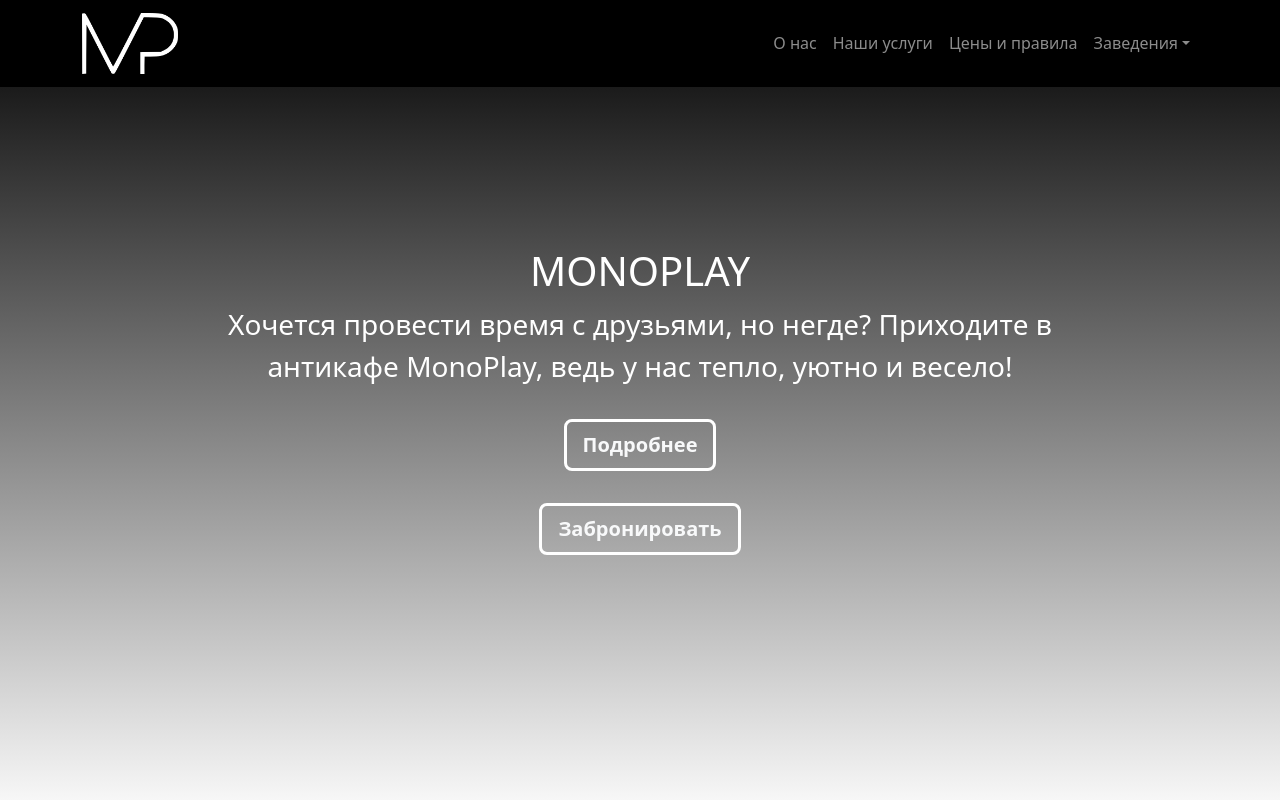
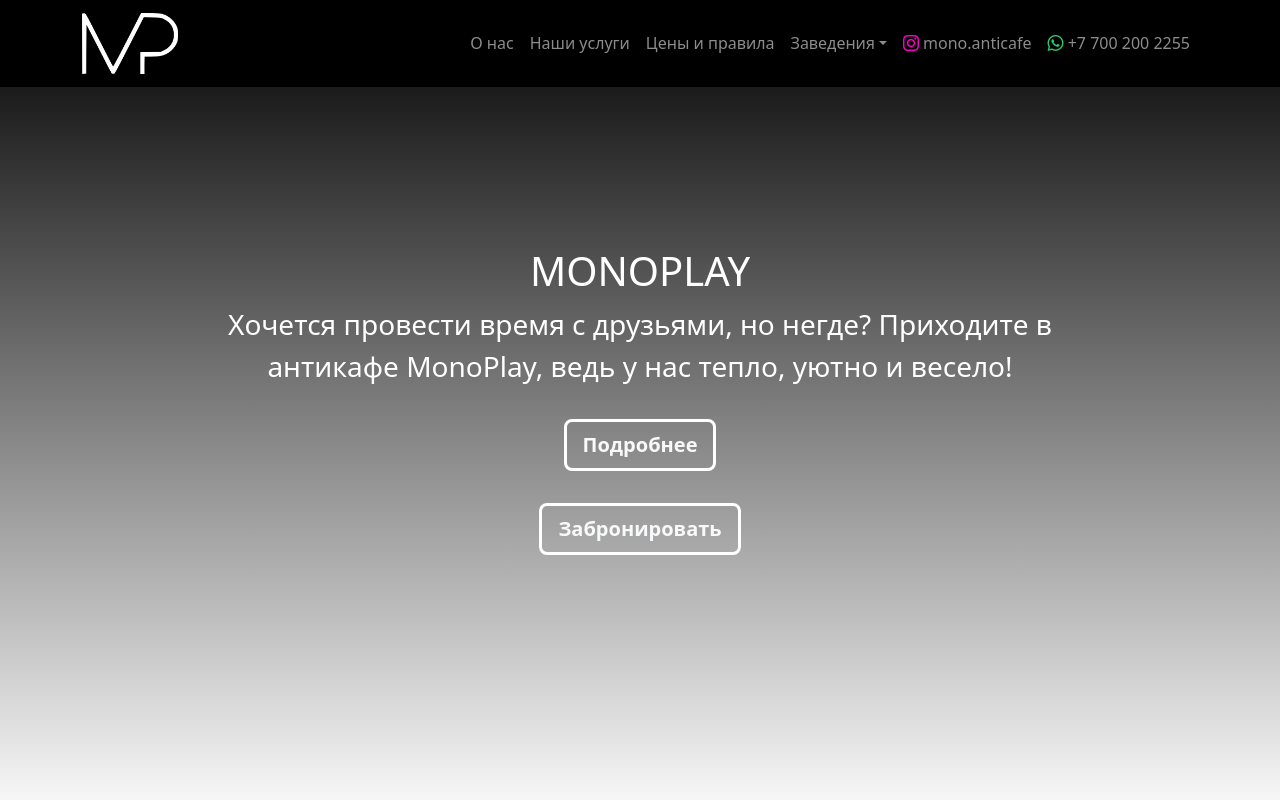
Before and after one commit to sarsembek/MONO, a plain HTML site: page index.html in a window 1280 px wide. Shown: the top 800 px of the page. Drawn offline with nearby package versions, Linux system fonts and the light colour scheme.

Commit message:
added phone

```diff
--- a/index.html
+++ b/index.html
@@ -38,6 +38,18 @@
                                     <li><a href="#second" class="dropdown-item">Аксай 1А, 28Б</a></li>
                                     <li><a href="#third" class="dropdown-item">Янтарная 58В</a></li>
                                 </ul>
+                            </li>
+                            <li class="nav-item">
+                              <a href="https://www.instagram.com/mono.anticafe/" class="nav-link">
+                                <i class="bi bi-instagram"></i>
+                                mono.anticafe
+                              </a>
+                            </li>
+                            <li class="nav-item">
+                              <a href="https://api.whatsapp.com/send?phone=77072002255&text=%D0%97%D0%B4%D1%80%D0%B0%D0%B2%D1%81%D1%82%D0%B2%D1%83%D0%B9%D1%82%D0%B5%2C%20%D1%85%D0%BE%D1%82%D0%B5%D0%BB(%D0%B0)%20%D0%B1%D1%8B%20%D0%B7%D0%B0%D0%B1%D1%80%D0%BE%D0%BD%D0%B8%D1%80%D0%BE%D0%B2%D0%B0%D1%82%D1%8C" class="nav-link">
+                                <i class="bi bi-whatsapp"></i>
+                                +7 700 200 2255
+                              </a>
                             </li>
                         </ul>
                     </div>
@@ -140,7 +152,7 @@
                 <img src="/assets/d1be5ba6-d135-4013-b029-8693842ad584.jpg" class="card-img-top" alt="...">
                 <div class="card-body">
                   <h5 class="card-title">Общий зал</h5>
-                  <p class="card-text"><b>600 тг/час</b><br>Безлимит(*больше 5 часов) - <b>3000 тг</b></p>
+                  <p class="card-text"><b>800 тг/час</b><br>Безлимит(*больше 5 часов) - <b>4000 тг</b></p>
                   <div class="accordion mt-2" id="accordionExample">
                     <div class="accordion-item">
                       <h2 class="accordion-header" id="headingOne">
@@ -168,7 +180,7 @@
                 <img src="/assets/IMG_3856.JPG" class="card-img-top" alt="...">
                 <div class="card-body">
                   <h5 class="card-title">VIP зал</h5>
-                  <p class="card-text"><b>800 тг/час</b><br>Безлимит(*больше 5 часов) - <b>4000 тг</b></p>
+                  <p class="card-text"><b>1000 тг/час</b><br>Безлимит(*больше 5 часов) - <b>5000 тг</b></p>
                   <div class="accordion mt-2" id="accordionExample">
                     <div class="accordion-item">
                       <h2 class="accordion-header" id="headingOne">
```
